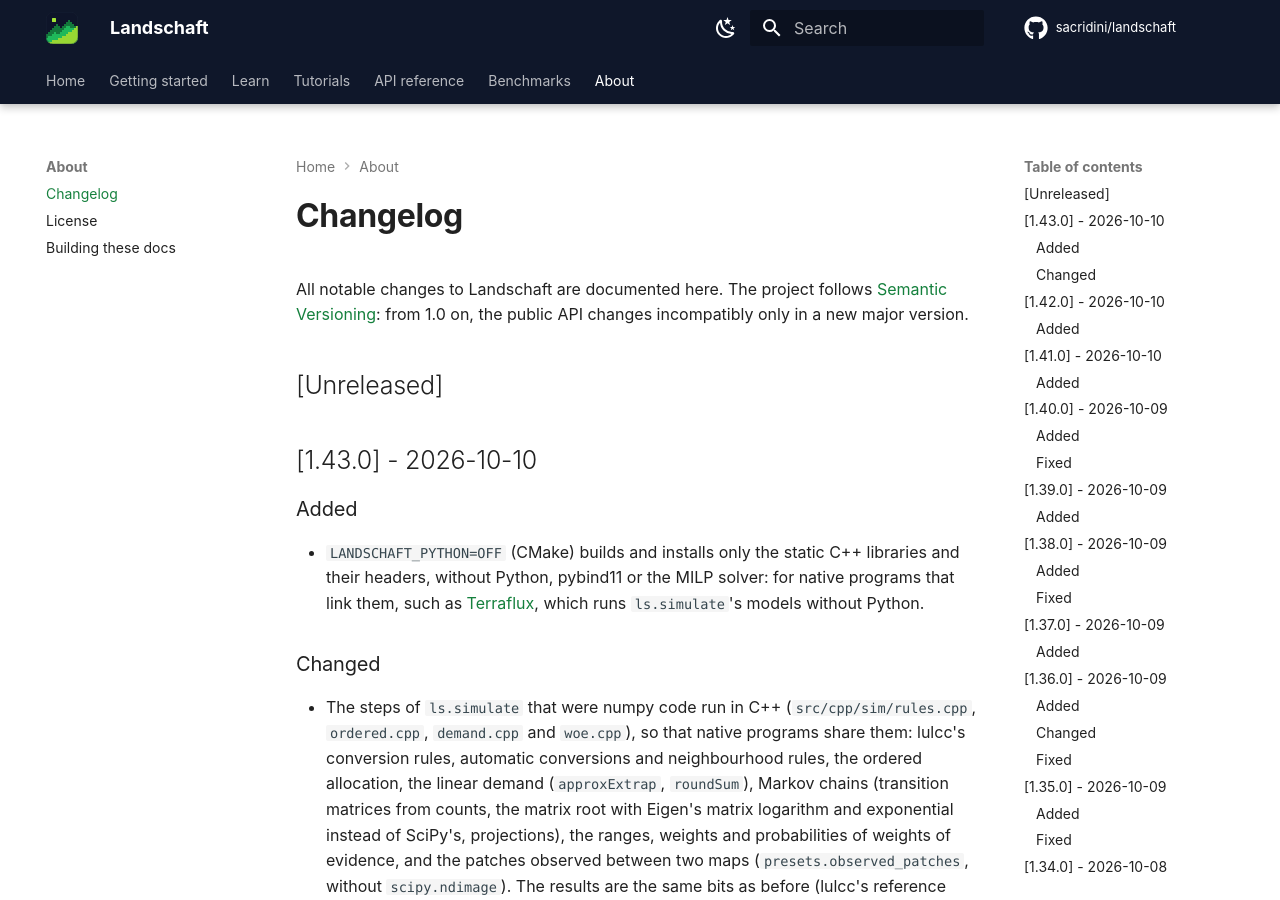
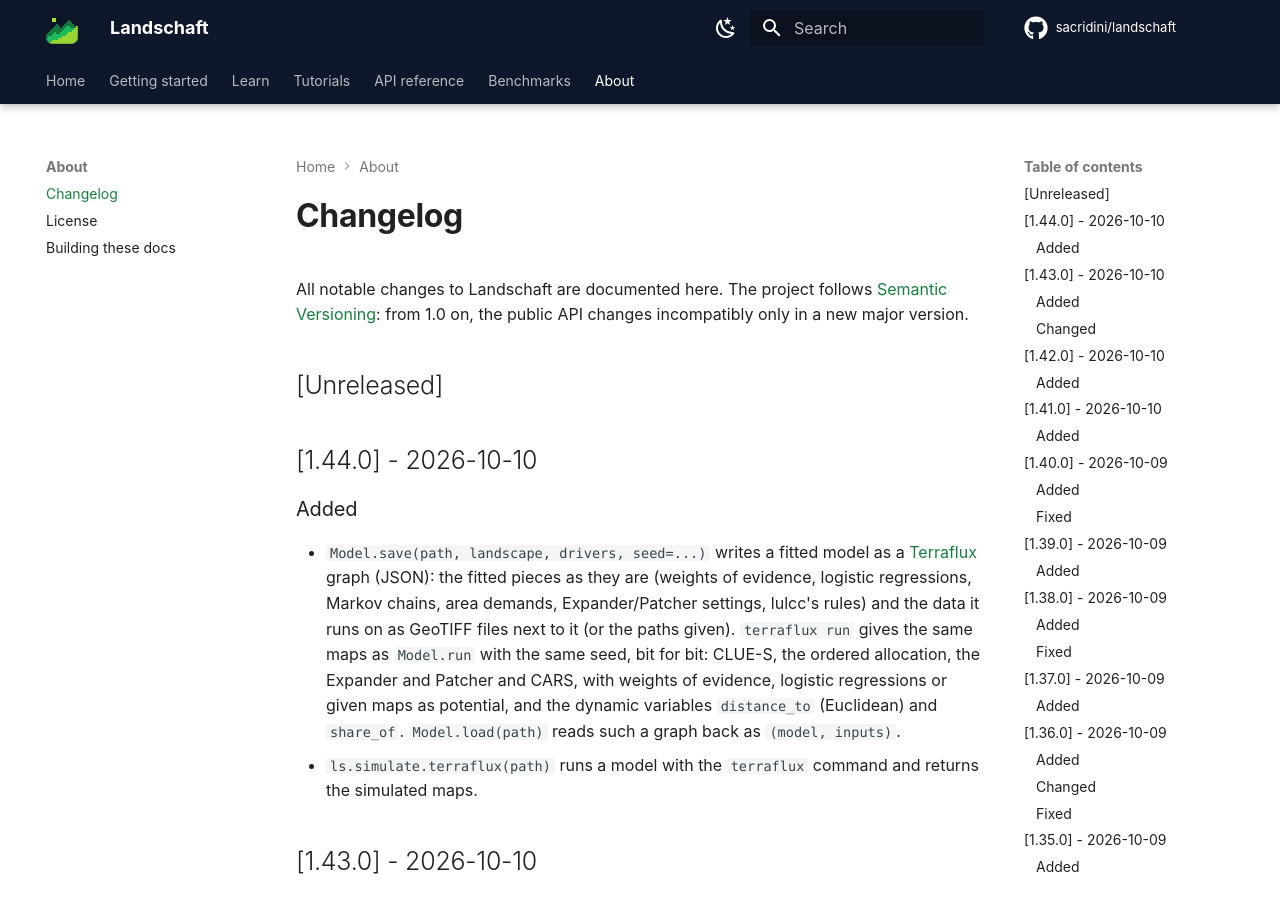
Before and after one commit to sacridini/landschaft, an MkDocs documentation site: the page built from docs/about/changelog.md, in a window 1280 px wide and 900 px high. Built offline with MkDocs 1.6.1 and Material for MkDocs 9.7.7, drawn with Linux system fonts in a browser that asks for light colours; comment, search, counter and statistics services are not loaded.

Commit message:
chore: release 1.44.0

```diff
--- a/CHANGELOG.md
+++ b/CHANGELOG.md
@@ -6,6 +6,17 @@ in a new major version.
 
 ## [Unreleased]
 
+## [1.44.0] - 2026-10-10
+
+### Added
+- `Model.save(path, landscape, drivers, seed=...)` writes a fitted model as a
+  [Terraflux](https://github.com/sacridini/terraflux) graph (JSON): the fitted pieces as they are (weights of
+  evidence, logistic regressions, Markov chains, area demands, Expander/Patcher settings, lulcc's rules) and the
+  data it runs on as GeoTIFF files next to it (or the paths given). `terraflux run` gives the same maps as
+  `Model.run` with the same seed, bit for bit: CLUE-S, the ordered allocation, the Expander and Patcher and CARS,
+  with weights of evidence, logistic regressions or given maps as potential, and the dynamic variables
+  `distance_to` (Euclidean) and `share_of`. `Model.load(path)` reads such a graph back as `(model, inputs)`.
+- `ls.simulate.terraflux(path)` runs a model with the `terraflux` command and returns the simulated maps.
 ## [1.43.0] - 2026-10-10
 
 ### Added
--- a/pyproject.toml
+++ b/pyproject.toml
@@ -4,7 +4,7 @@ build-backend = "scikit_build_core.build"
 
 [project]
 name = "landschaft"
-version = "1.43.0"
+version = "1.44.0"
 description = "Fast, exact landscape pattern, fragmentation, landscape-metric and connectivity analysis for Python."
 readme = "README.md"
 license = "GPL-3.0-or-later"
```
Also changed, not shown: IDEAS.md (+10 -0 lines).
